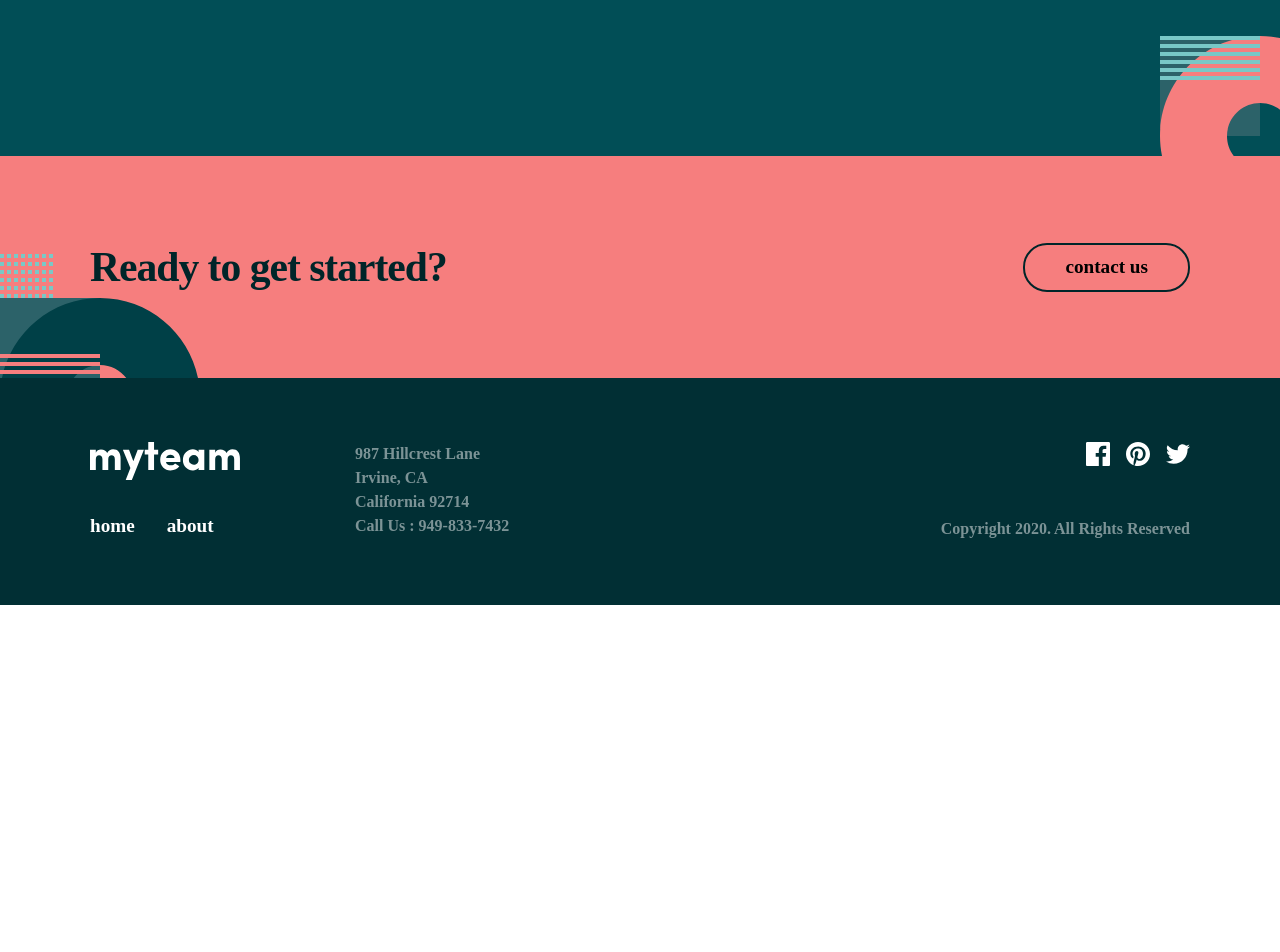
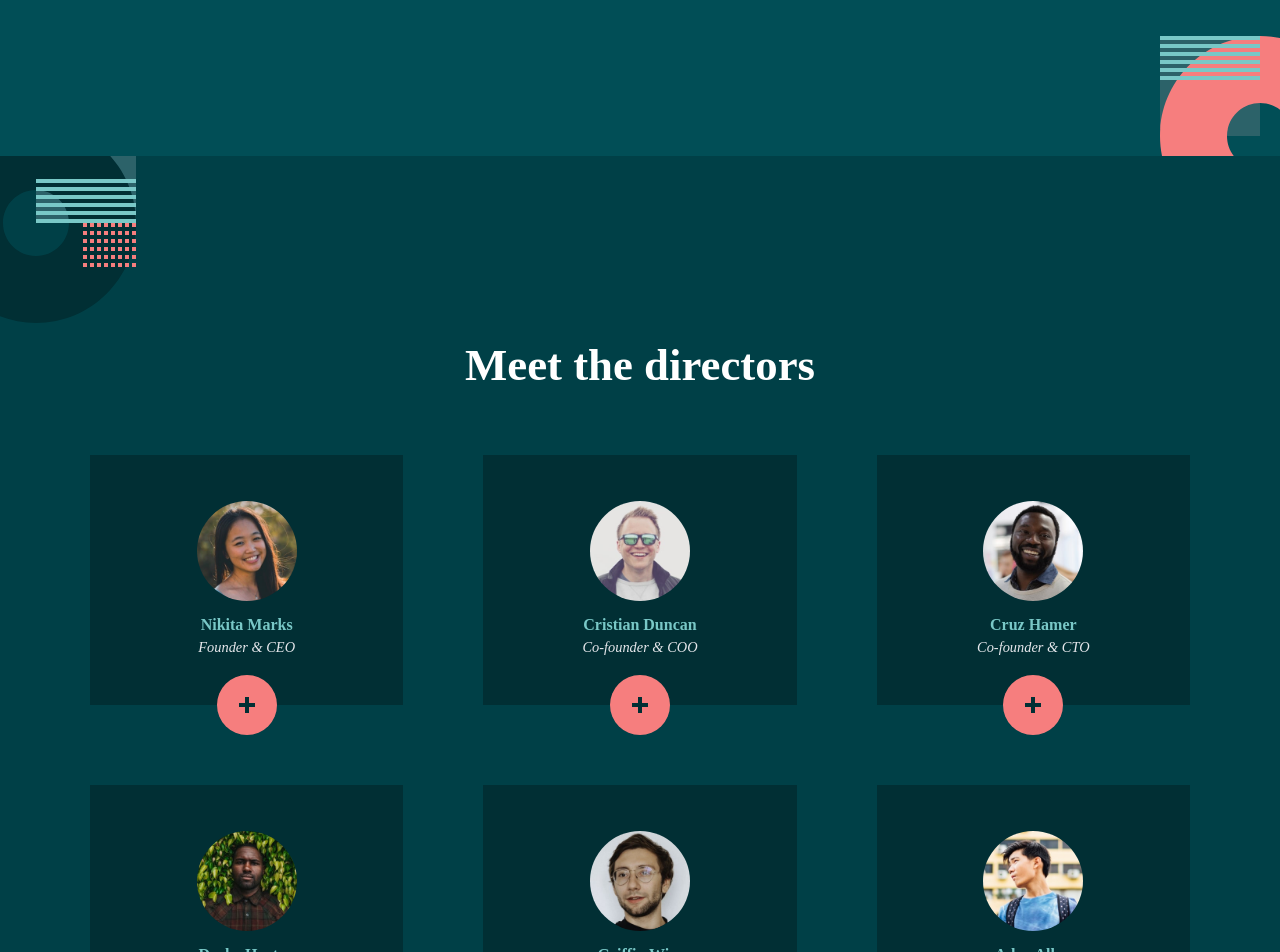
Before and after one commit to Castelo-Codez/myteam-multi-page-nuxt, a Nuxt app: page /about in a window 1280 px wide. Shown: the part 380-1332 px from the top of the page. Before the commit the page ends 985 px from the top, so only its background shows below. Built offline with nearby package versions, Linux system fonts and the light colour scheme.

Commit message:
directors section added

```diff
--- a/assets/css/main.css
+++ b/assets/css/main.css
@@ -5,4 +5,25 @@
     body {
         font-family: "Livvic", serif;
     }
+    .backface-hidden {
+        backface-visibility: hidden;
+    }
+    .transform-3d {
+        transform-style: preserve-3d;
+    }
+    .rotate-y-180 {
+        transform: rotateY(180deg);
+    }
+    .-rotate-y-180 {
+        transform: rotateY(-180deg);
+    }
+    .transition-cus {
+        transition: 0.6s;
+    }
+    .perspective {
+        perspective: 600px;
+    }
+    .rotate-45 {
+        transform: rotate(45deg);
+    }
 }
--- /dev/null
+++ b/components/AboutSec2.vue
@@ -0,0 +1,88 @@
+<template>
+    <section
+        class=" pt-44 pb-52 relative overflow-hidden bg-color-sacramento-state-green"
+    >
+        <div class="container ">
+            <div
+                aria-hidden="true"
+                class="absolute -top-[1%] -left-[20%] md:-left-[5%] md:top-[-3%]"
+            >
+                <svg
+                    xmlns="http://www.w3.org/2000/svg"
+                    width="200"
+                    height="200"
+                >
+                    <g fill="none" fillRule="evenodd">
+                        <path fill="#2C6269" d="M100 100h100V0H100z" />
+                        <path
+                            fill="#012F34"
+                            d="M100 0C44.772 0 0 44.772 0 100s44.772 100 100 100 100-44.772 100-100S155.228 0 100 0zm0 67c18.225 0 33 14.775 33 33s-14.775 33-33 33-33-14.775-33-33 14.775-33 33-33z"
+                        />
+                        <path
+                            fill="#79C8C7"
+                            d="M100 96v4h100v-4H100zm0-8v4h100v-4H100zm0-8v4h100v-4H100zm0-8v4h100v-4H100zm0-8v4h100v-4H100zm0-8v4h100v-4H100z"
+                        />
+                        <path
+                            fill="#F67E7E"
+                            d="M196 140v4h4v-4h-4zm-7 0v4h4v-4h-4zm-7 0v4h4v-4h-4zm-7 0v4h4v-4h-4zm-7 0v4h4v-4h-4zm-7 0v4h4v-4h-4zm-7 0v4h4v-4h-4zm-7 0v4h4v-4h-4zm49-8v4h4v-4h-4zm-7 0v4h4v-4h-4zm-7 0v4h4v-4h-4zm-7 0v4h4v-4h-4zm-7 0v4h4v-4h-4zm-7 0v4h4v-4h-4zm-7 0v4h4v-4h-4zm-7 0v4h4v-4h-4zm49-8v4h4v-4h-4zm-7 0v4h4v-4h-4zm-7 0v4h4v-4h-4zm-7 0v4h4v-4h-4zm-7 0v4h4v-4h-4zm-7 0v4h4v-4h-4zm-7 0v4h4v-4h-4zm-7 0v4h4v-4h-4zm35-8v4h4v-4h-4zm-14 0v4h4v-4h-4zm7 0v4h4v-4h-4zm-21 0v4h4v-4h-4zm7 0v4h4v-4h-4zm35 0v4h4v-4h-4zm-7 0v4h4v-4h-4zm-42 0v4h4v-4h-4zm49-8v4h4v-4h-4zm-7 0v4h4v-4h-4zm-7 0v4h4v-4h-4zm-7 0v4h4v-4h-4zm-7 0v4h4v-4h-4zm-7 0v4h4v-4h-4zm-7 0v4h4v-4h-4zm-7 0v4h4v-4h-4zm49-8v4h4v-4h-4zm-7 0v4h4v-4h-4zm-7 0v4h4v-4h-4zm-7 0v4h4v-4h-4zm-7 0v4h4v-4h-4zm-7 0v4h4v-4h-4zm-7 0v4h4v-4h-4zm-7 0v4h4v-4h-4z"
+                        />
+                    </g>
+                </svg>
+            </div>
+            <h2
+                class=" text-center text-color-white font-[900] text-[1.8rem] md:text-[calc(1vw_+_2rem)]"
+            >
+                Meet the directors
+            </h2>
+            <ul
+                class="grid grid-cols-1 gap-y-20 gap-x-20 md:grid-cols-[repeat(auto-fill_,_minmax(300px_,_1fr))] mt-14"
+            >
+                <DirectorCard
+                    director="Nikita Marks"
+                    quote="It always amazes me how much talent there is in every corner of the globe."
+                    position="Founder & CEO"
+                />
+                <DirectorCard
+                    director="Cristian Duncan"
+                    quote="Distributed teams required unique processes. You need to approach work in a new way."
+                    position="Co-founder & COO"
+                />
+                <DirectorCard
+                    director="Cruz Hamer"
+                    quote="Technology is at the forefront of enabling distributed teams. That's where we come in."
+                    position="Co-founder & CTO"
+                />
+                <DirectorCard
+                    director="Drake Heaton"
+                    quote="Hiring similar people from similar backgrounds is a surefire way to stunt innovation."
+                    position="Business Development Lead"
+                />
+                <DirectorCard
+                    director="Griffin Wise"
+                    quote="Unique perspectives shape unique products, which is what you need to survive these days."
+                    position="Lead Marketing"
+                />
+                <DirectorCard
+                    director="Aden Allan"
+                    quote="Empowered teams create truly amazing products. Set the north star and let them follow it."
+                    position="Head of Talent"
+                />
+            </ul>
+            <div aria-hidden="true" class=" absolute bottom-0 right-0">
+                <svg
+                    xmlns="http://www.w3.org/2000/svg"
+                    width="147"
+                    height="100"
+                >
+                    <g fill="none" fillRule="evenodd">
+                        <path fill="#002529" d="M0 100h100V0H0z" />
+                        <path
+                            fill="#79C8C7"
+                            d="M47 96v4h100v-4H47zm0-8v4h100v-4H47zm0-8v4h100v-4H47zm0-8v4h100v-4H47zm0-8v4h100v-4H47zm0-8v4h100v-4H47z"
+                        />
+                    </g>
+                </svg>
+            </div>
+        </div>
+    </section>
+</template>
--- /dev/null
+++ b/components/DirectorCard.vue
@@ -0,0 +1,99 @@
+<script setup lang="ts">
+interface Props {
+    director: string;
+    quote: string;
+    position: string;
+}
+
+const props = defineProps<Props>();
+const state = ref<boolean>(false);
+const [firstName, lastName] = props.director.split(" ");
+</script>
+<template>
+    <li class="relative perspective">
+        <section
+            class="relative min-h-[250px] transform-3d transition-cus"
+            :class="[state ? '-rotate-y-180' : '']"
+        >
+            <section
+                class="w-full py-28 px-3 absolute backface-hidden h-full bg-color-very-dark-green flex justify-center items-center flex-col gap-y-3"
+            >
+                <NuxtImg
+                    :src="`${firstName}-${lastName}.jpg`"
+                    :alt="`${firstName} ${lastName} avatar`"
+                    width="100"
+                    height="100"
+                    class="rounded-full"
+                    placeholder="/spiner.svg"
+                    loading="lazy"
+                />
+
+                <article class="text-center">
+                    <h4 class="text-color-rapture-blue text-[1rem] font-[700]">
+                        {{ props.director }}
+                    </h4>
+                    <h5 class="italic text-[0.9rem] font-[500] text-gray-200">
+                        {{ props.position }}
+                    </h5>
+                </article>
+            </section>
+            <section
+                class="w-full py-28 px-3 absolute backface-hidden rotate-y-180 h-full bg-color-dark-green flex items-center justify-center flex-col gap-y-4"
+            >
+                <h4
+                    class="text-color-rapture-blue text-[1rem] font-[700] text-center"
+                >
+                    {{ props.director }}
+                </h4>
+                <q
+                    class="text-center block text-color-white font-[600] max-w-[70%] mx-auto"
+                >
+                    {{ props.quote }}
+                </q>
+                <ul class="flex justify-center items-center gap-x-5">
+                    <li>
+                        <a href="#">
+                            <svg
+                                xmlns="http://www.w3.org/2000/svg"
+                                width="24"
+                                height="20"
+                            >
+                                <path
+                                    fill="#FFF"
+                                    d="M24 2.557a9.83 9.83 0 01-2.828.775A4.932 4.932 0 0023.337.608a9.864 9.864 0 01-3.127 1.195A4.916 4.916 0 0016.616.248c-3.179 0-5.515 2.966-4.797 6.045A13.978 13.978 0 011.671 1.149a4.93 4.93 0 001.523 6.574 4.903 4.903 0 01-2.229-.616c-.054 2.281 1.581 4.415 3.949 4.89a4.935 4.935 0 01-2.224.084 4.928 4.928 0 004.6 3.419A9.9 9.9 0 010 17.54a13.94 13.94 0 007.548 2.212c9.142 0 14.307-7.721 13.995-14.646A10.025 10.025 0 0024 2.557z"
+                                />
+                            </svg>
+                        </a>
+                    </li>
+                    <li>
+                        <a href="#">
+                            <svg
+                                xmlns="http://www.w3.org/2000/svg"
+                                width="20"
+                                height="20"
+                            >
+                                <path
+                                    fill="#FFF"
+                                    d="M18 0H2C.9 0 0 .9 0 2v16c0 1.1.9 2 2 2h16c1.1 0 2-.9 2-2V2c0-1.1-.9-2-2-2zM6 17H3V8h3v9zM4.5 6.3c-1 0-1.8-.8-1.8-1.8s.8-1.8 1.8-1.8 1.8.8 1.8 1.8-.8 1.8-1.8 1.8zM17 17h-3v-5.3c0-.8-.7-1.5-1.5-1.5s-1.5.7-1.5 1.5V17H8V8h3v1.2c.5-.8 1.6-1.4 2.5-1.4 1.9 0 3.5 1.6 3.5 3.5V17z"
+                                />
+                            </svg>
+                        </a>
+                    </li>
+                </ul>
+            </section>
+        </section>
+        <button
+            @click="state = !state"
+            :class="state ? 'rotate-45 bg-color-rapture-blue' : ''"
+            class="absolute bottom-[-12%] left-2/4 -translate-x-2/4 z-10 bg-color-light-coral w-[60px] h-[60px] rounded-full flex justify-center items-center transition-cus"
+        >
+            <svg xmlns="http://www.w3.org/2000/svg" width="16" height="16">
+                <path
+                    fill="#012F34"
+                    fillRule="evenodd"
+                    d="M10 0v5.999L16 6v4h-6v6H6v-6H0V6h6V0h4z"
+                />
+            </svg>
+        </button>
+    </li>
+</template>
--- a/pages/about.vue
+++ b/pages/about.vue
@@ -7,4 +7,5 @@ useHead({
 
 <template>
     <AboutSec1 />
+    <AboutSec2 />
 </template>
```
